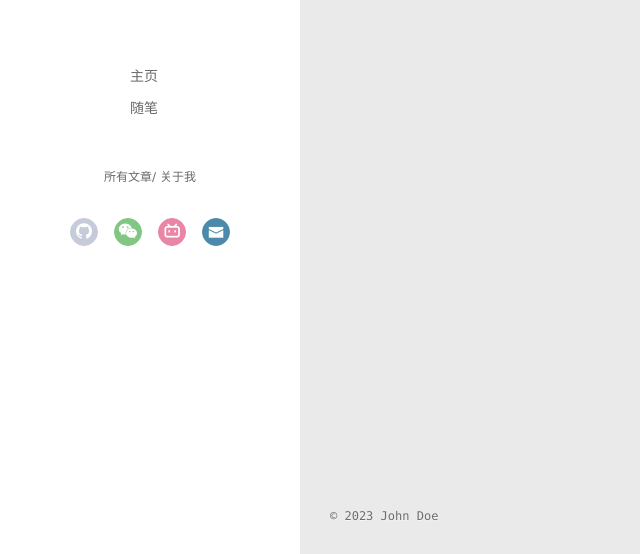
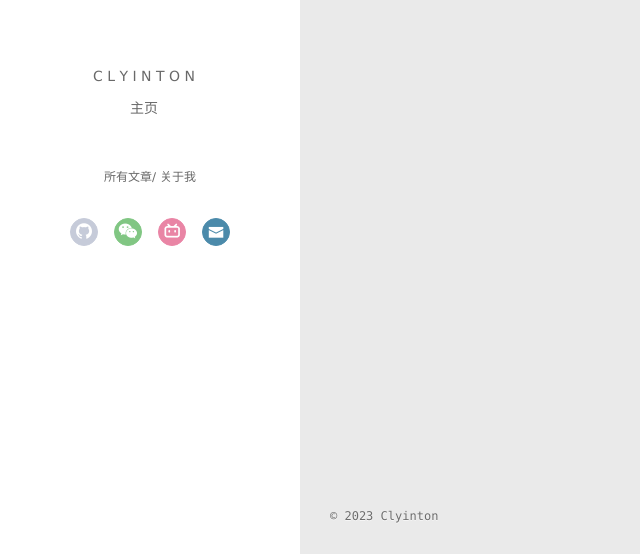
Before and after one commit to Clyinton/Clyinton.github.io, a plain HTML site: page archives/2023/01/index.html in a window 1280 px wide. Shown: the part 243-797 px from the top of the page, 0-640 px from the left. Drawn offline with Linux system fonts and the light colour scheme.

Commit message:
Site updated: 2023-01-16 17:51:54

```diff
--- a/archives/2023/01/index.html
+++ b/archives/2023/01/index.html
@@ -6,17 +6,19 @@
   <meta name="renderer" content="webkit">
   <meta http-equiv="X-UA-Compatible" content="IE=edge" >
   <link rel="dns-prefetch" href="http://example.com">
-  <title>Archives: 2023/1 | Hexo</title>
+  <title>Archives: 2023/1 | Clyinton</title>
   <meta name="viewport" content="width=device-width, initial-scale=1, maximum-scale=1">
-  <meta property="og:type" content="website">
-<meta property="og:title" content="Hexo">
+  <meta name="description" content="Clyinton">
+<meta property="og:type" content="website">
+<meta property="og:title" content="Clyinton">
 <meta property="og:url" content="http://example.com/archives/2023/01/index.html">
-<meta property="og:site_name" content="Hexo">
-<meta property="og:locale" content="en_US">
-<meta property="article:author" content="John Doe">
+<meta property="og:site_name" content="Clyinton">
+<meta property="og:description" content="Clyinton">
+<meta property="og:locale" content="zh_CN">
+<meta property="article:author" content="Clyinton">
 <meta name="twitter:card" content="summary">
 
-    <link rel="alternative" href="/atom.xml" title="Hexo" type="application/atom+xml">
+    <link rel="alternative" href="/atom.xml" title="Clyinton" type="application/atom+xml">
 
 
     <link rel="icon" href="/favicon.png">
@@ -53,9 +55,9 @@
 		<nav class="header-menu">
 			<ul>
 
+				<li><a href="/">C l y i n t o n</a></li>
+
 				<li><a href="/">主页</a></li>
-
-				<li><a href="/tags/%E9%9A%8F%E7%AC%94/">随笔</a></li>
 
 			</ul>
 		</nav>
@@ -129,9 +131,9 @@
 				<ul style="width: 50%">
 
 
+					<li style="width: 50%"><a href="/">C l y i n t o n</a></li>
+
 					<li style="width: 50%"><a href="/">主页</a></li>
-
-					<li style="width: 50%"><a href="/tags/%E9%9A%8F%E7%AC%94/">随笔</a></li>
 
 				</ul>
 			</nav>
@@ -192,7 +194,7 @@
   <div class="outer">
     <div id="footer-info">
     	<div class="footer-left">
-    		&copy; 2023 John Doe
+    		&copy; 2023 Clyinton
     	</div>
       	<div class="footer-right">
       		<a href="http://hexo.io/" target="_blank">Hexo</a>  Theme <a href="https://github.com/litten/hexo-theme-yilia" target="_blank">Yilia</a> by Litten
```
Also changed, not shown: 2023/01/16/测试/index.html (+11 -11 lines), archives/2023/index.html (+14 -12 lines), archives/index.html (+14 -12 lines), index.html (+14 -12 lines).
